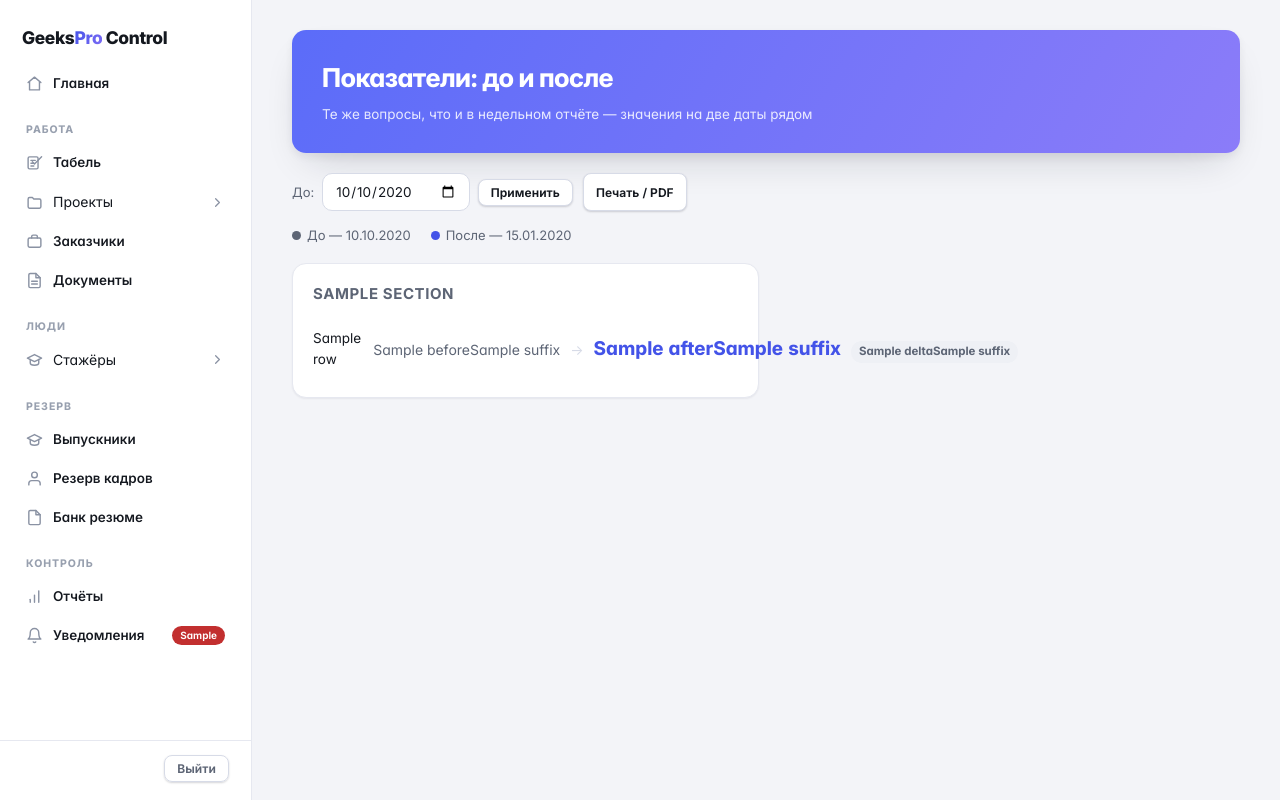
After one commit to Nurbolottop/GeeksProControl, a Django app: template app/templates/reports/presentation.html in a window 1280 px wide. The commit adds this page. Run offline with Django 5.2, Linux system fonts and the light colour scheme; the template is opened without the code that fills it: most values are stand-ins (such as "Sample title", 1, 10 or a date in 2020).

Commit message:
Восстановить «Презентацию» (до/после), редизайн + кнопка с недельного отчёта
Страница была удалена отдельным коммитом ранее в этой сессии — вернул
вместе со своим view/url/тестами, переиспользует вопросы недельного
отчёта как и раньше.

Новое: карточки секций с дельтой между «до» и «после» на каждой
строке, градиентный хедер, кнопка «Печать / PDF» (window.print +
отдельный @media print для страницы — прячет сайдбар и фильтры).
Кнопка «Презентацию» на странице недельного отчёта — рядом с
«Пересчитать», ведёт на презентацию с датой этой недели как «до».

Co-Authored-By: Claude Sonnet 5 <noreply@anthropic.com>

```diff
--- a/app/apps/reports/urls.py
+++ b/app/apps/reports/urls.py
@@ -9,6 +9,7 @@ urlpatterns = [
     path('weekly/generate/', views.weekly_generate, name='weekly_generate'),
     path('weekly/<int:pk>/', views.weekly_detail, name='weekly_detail'),
     path('weekly/<int:pk>/delete/', views.weekly_delete, name='weekly_delete'),
+    path('presentation/', views.presentation, name='presentation'),
     path('written/', views.written_list, name='written_list'),
     path('written/<int:pk>/edit/', views.written_update, name='written_update'),
     path('written/<int:pk>/delete/', views.written_delete, name='written_delete'),
--- /dev/null
+++ b/app/templates/reports/presentation.html
@@ -0,0 +1,111 @@
+{% extends 'base.html' %}
+
+{% block title %}Презентация — GeeksPro Control{% endblock %}
+
+{% block content %}
+<style>
+    .present-hero {
+        background: linear-gradient(120deg, #5b6cf9, #8b7cf9);
+        border-radius: var(--radius);
+        padding: 28px 30px;
+        color: #fff;
+        margin-bottom: 20px;
+        box-shadow: var(--shadow-lift);
+    }
+    .present-hero h1 { margin: 0; font-size: 26px; letter-spacing: -0.02em; }
+    .present-hero .sub { color: rgba(255,255,255,.85); margin-top: 6px; font-size: 13.5px; }
+    .present-section {
+        background: var(--surface);
+        border: 1px solid var(--border);
+        border-radius: var(--radius);
+        box-shadow: var(--shadow-sm);
+        padding: 18px 20px;
+        margin-bottom: 16px;
+        break-inside: avoid;
+    }
+    .present-section h2 {
+        margin: 0 0 12px;
+        font-size: 15px;
+        color: var(--text-muted);
+        text-transform: uppercase;
+        letter-spacing: .04em;
+    }
+    .present-row {
+        display: flex;
+        align-items: center;
+        justify-content: space-between;
+        gap: 12px;
+        padding: 10px 0;
+        border-bottom: 1px solid var(--border);
+    }
+    .present-row:last-child { border-bottom: none; }
+    .present-row__label { font-size: 13.5px; color: var(--text); flex: 1; }
+    .present-row__values {
+        display: flex;
+        align-items: baseline;
+        gap: 10px;
+        white-space: nowrap;
+    }
+    .present-row__before { color: var(--text-muted); font-size: 14px; font-variant-numeric: tabular-nums; }
+    .present-row__arrow { color: var(--border-strong); }
+    .present-row__after {
+        font-weight: 750;
+        font-size: 19px;
+        color: var(--primary);
+        font-variant-numeric: tabular-nums;
+    }
+    .present-row__delta {
+        font-size: 11.5px;
+        font-weight: 700;
+        padding: 2px 8px;
+        border-radius: 999px;
+        background: var(--gray-bg, #eef0f6);
+        color: var(--text-muted);
+    }
+    @media print {
+        .sidebar, .page-actions, .filters, .layout > .sidebar { display: none !important; }
+        .present-hero { -webkit-print-color-adjust: exact; print-color-adjust: exact; }
+        body { background: #fff; }
+    }
+</style>
+
+<div class="present-hero">
+    <h1>Показатели: до и после</h1>
+    <div class="sub">Те же вопросы, что и в недельном отчёте — значения на две даты рядом</div>
+</div>
+
+<div class="page-actions" style="margin-bottom: 14px;">
+    <form method="get" class="filters" style="margin:0">
+        <label for="before-date" style="align-self:center; font-size:13px; color:var(--text-muted)">До:</label>
+        <input type="date" id="before-date" name="before" value="{{ before|date:'Y-m-d' }}">
+        <button type="submit" class="btn btn--secondary btn--sm">Применить</button>
+    </form>
+    <button type="button" class="btn btn--secondary btn--sm" onclick="window.print()">Печать / PDF</button>
+</div>
+
+<div class="present-legend">
+    <span><span class="present-dot present-dot--before"></span> До — {{ before|date:'d.m.Y' }}</span>
+    <span><span class="present-dot present-dot--after"></span> После — {{ today|date:'d.m.Y' }}</span>
+</div>
+
+<div class="kpi-grid" style="grid-template-columns: repeat(auto-fill, minmax(360px, 1fr)); align-items: start;">
+    {% for section in sections %}
+        <div class="present-section">
+            <h2>{{ section.title }}</h2>
+            {% for row in section.rows %}
+                <div class="present-row">
+                    <div class="present-row__label">{{ row.label }}</div>
+                    <div class="present-row__values">
+                        <span class="present-row__before">{% if row.before is not None %}{{ row.before }}{{ row.suffix }}{% else %}—{% endif %}</span>
+                        <span class="present-row__arrow">→</span>
+                        <span class="present-row__after">{% if row.after is not None %}{{ row.after }}{{ row.suffix }}{% else %}—{% endif %}</span>
+                        {% if row.delta is not None %}
+                            <span class="present-row__delta">{% if row.delta > 0 %}+{{ row.delta }}{% else %}{{ row.delta }}{% endif %}{{ row.suffix }}</span>
+                        {% endif %}
+                    </div>
+                </div>
+            {% endfor %}
+        </div>
+    {% endfor %}
+</div>
+{% endblock %}
--- a/app/templates/reports/weekly_detail.html
+++ b/app/templates/reports/weekly_detail.html
@@ -20,6 +20,7 @@
             <input type="hidden" name="week" value="{{ report.week_start|date:'Y-m-d' }}">
             <button type="submit" class="btn btn--secondary">Пересчитать</button>
         </form>
+        <a href="{% url 'reports:presentation' %}?before={{ report.week_start|date:'Y-m-d' }}" class="btn btn--secondary">Презентацию</a>
         <form method="post" action="{% url 'reports:weekly_delete' report.pk %}" style="margin:0"
               data-confirm="Удалить отчёт за эту неделю?">
             {% csrf_token %}
```
Also changed, not shown: app/apps/reports/tests.py (+72 -0 lines), app/apps/reports/views.py (+45 -0 lines).
